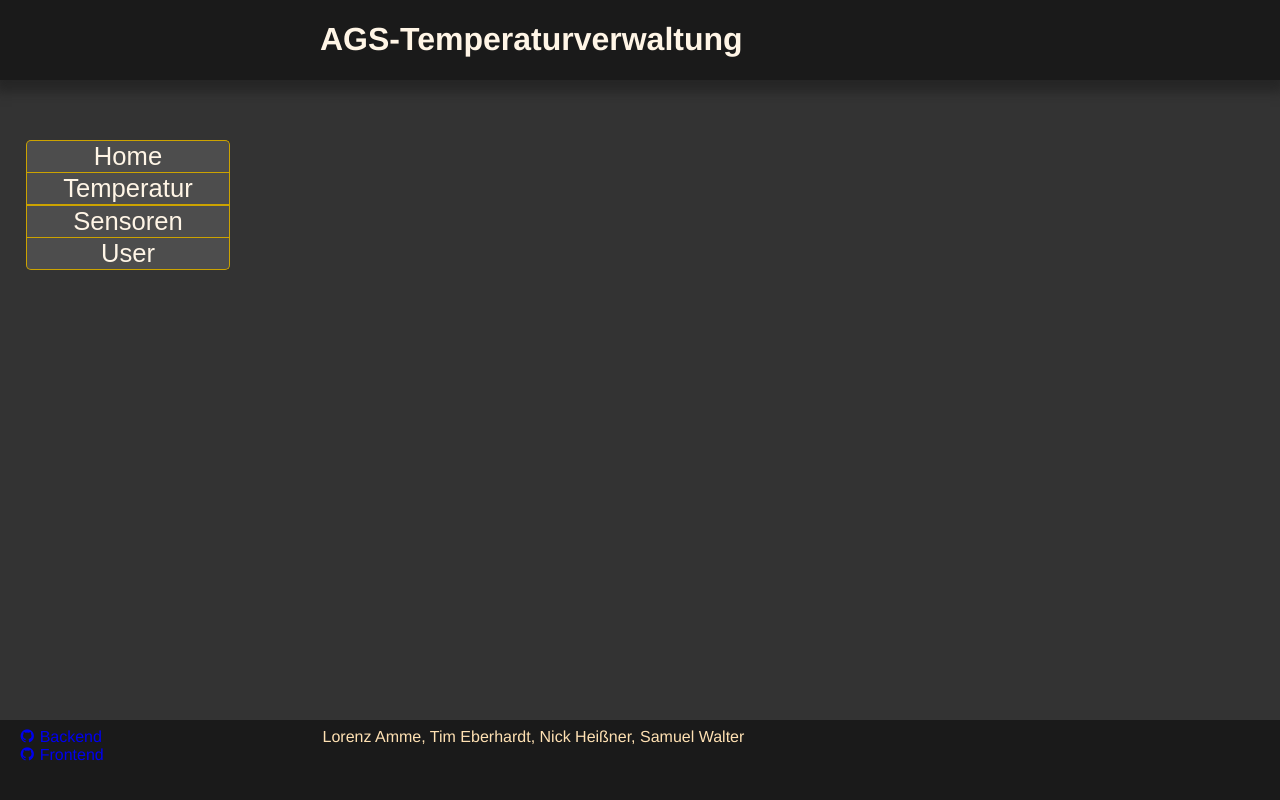
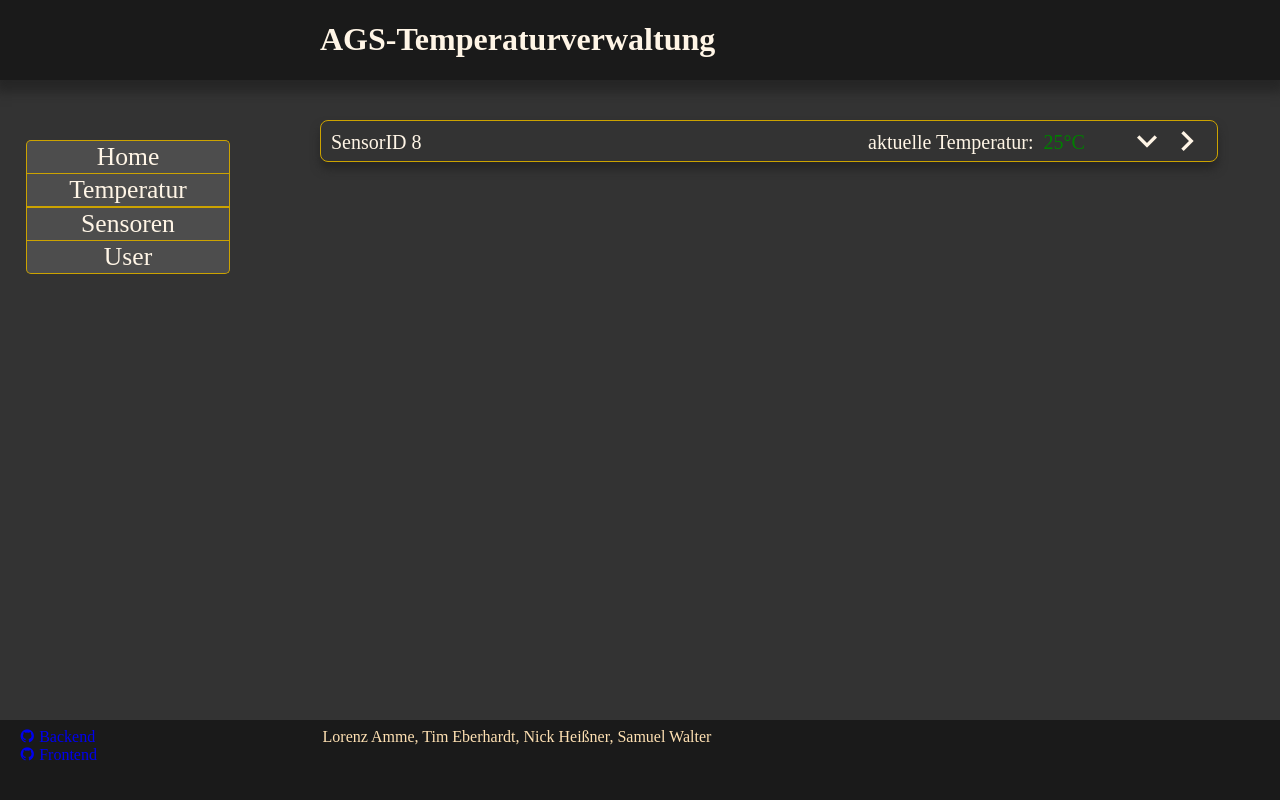
Before and after one commit to Ebbyplay/ags_temperaturverwaltung_frontend, a Vue app: page /#/ in a window 1280 px wide. Built offline with nearby package versions, Linux system fonts and the light colour scheme.

Commit message:
added sensorComponent with basic layout

```diff
--- a/src/assets/css/theme.scss
+++ b/src/assets/css/theme.scss
@@ -2,3 +2,7 @@ $textcolor: #fff5e6;
 $backgroundcolor: #333;
 $bordercolor: #cca300;
 $buttoncolor: lighten(#1a1a1a, 20%);
+
+* {
+  font-family: "Century Gothic";
+}
--- /dev/null
+++ b/src/components/SensorCom.vue
@@ -0,0 +1,88 @@
+<template>
+  <div class="container">
+    <div id="header">
+      <span>SensorID {{ sensor.id }}</span>
+      <span>aktuelle Temperatur:</span>
+      <span id="current-temperature">{{ 25 }}°C</span>
+      <div id="icon-container">
+        <i id="when-opened" class="mdi mdi-chevron-down"></i>
+        <i id="when-closed" class="mdi mdi-chevron-right"></i>
+      </div>
+    </div>
+    <div id="data"></div>
+    <div id="temperatures"></div>
+  </div>
+</template>
+
+<script>
+export default {
+  name: "SensorCom",
+  props: {
+    sensor: Object,
+  },
+  data: function data() {
+    return {};
+  },
+  methods: {
+    getManufacturerName() {},
+    getTemperatures() {},
+  },
+};
+</script>
+
+<style lang="scss" scoped>
+@import "../assets/css/theme.scss";
+//century gothic
+.container {
+  display: flex;
+  width: 100%;
+  height: 5vh;
+  border: solid 1px $bordercolor;
+  border-radius: 8px;
+  box-shadow: 0px 7px 10px 0px darken($backgroundcolor, 5%);
+
+  #header {
+    display: flex;
+    width: 100%;
+
+    span {
+      font-size: 2.5vh;
+      padding: 10px 0 10px 10px;
+      flex: 1 1 auto;
+      v &:first-child {
+        width: 30%;
+        text-align: left;
+        padding-left: 10px;
+      }
+
+      &:nth-of-type(2) {
+        text-align: right;
+        width: 60%;
+      }
+
+      &:nth-of-type(3) {
+        color: green;
+      }
+    }
+
+    #icon-container {
+      height: 5vh;
+      padding: 0 10px 0 10px;
+      display: flex;
+      justify-content: center;
+      align-items: center;
+
+      i {
+        transition: 0.3s;
+        font: normal normal normal 40px/1 "Material Design Icons";
+      }
+    }
+  }
+
+  #data {
+  }
+
+  #temperatures {
+  }
+}
+</style>
--- a/src/views/Home.vue
+++ b/src/views/Home.vue
@@ -1,17 +1,22 @@
 <template>
-  <div class="home"></div>
+  <div class="home">
+    <SensorCom :sensor="sensor" />
+  </div>
 </template>
 
 <script>
-import TableCom from "@/components/TableCom.vue";
+import SensorCom from "@/components/SensorCom.vue";
 import axios from "axios";
 
 export default {
   name: "Home",
-  components: {},
+  components: {
+    SensorCom,
+  },
   data: function data() {
     return {
       dataSetName: "TestTabelle",
+      sensor: { id: 8, maxTemperature: 60, rackId: 3, manufacturerId: 1 },
     };
   },
   mounted() {},
```
Also changed, not shown: src/components/SensorComponent.vue (deleted, +0 -15 lines).
